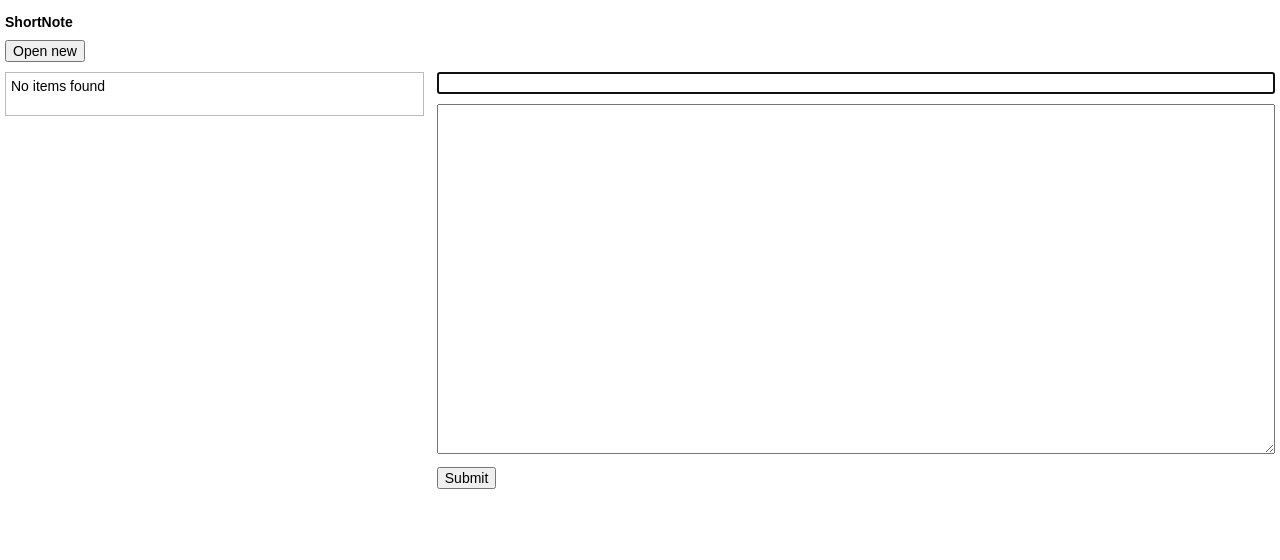
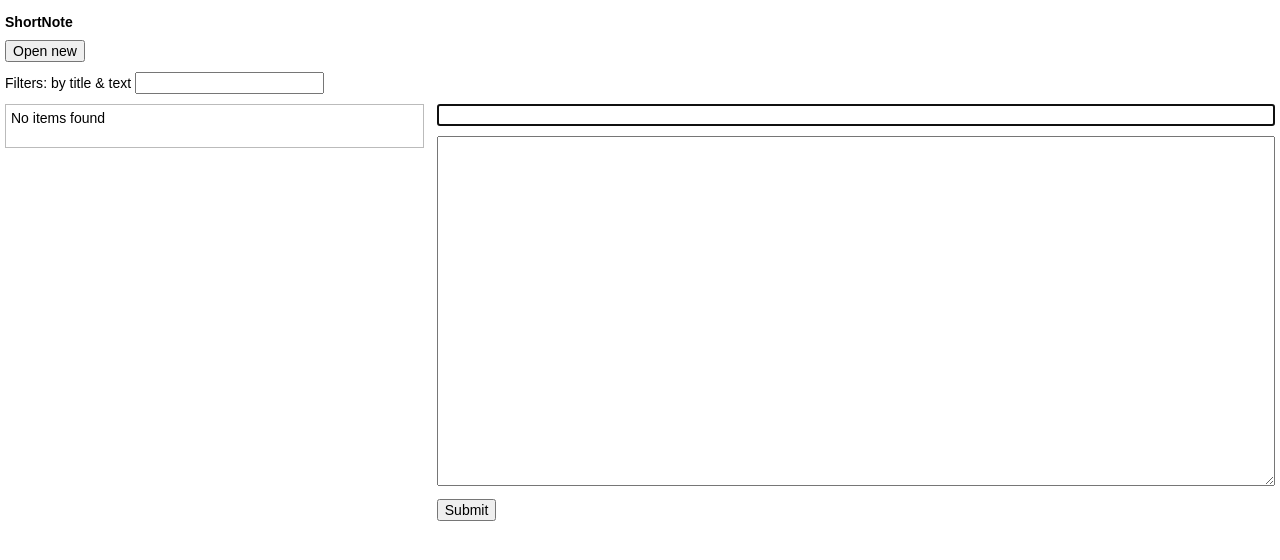
Before and after one commit to elhini/shortnote, a React (Create React App) app: page / in a window 1280 px wide. Shown: the top 560 px of the page. Built offline with nearby package versions, Linux system fonts and the light colour scheme.

Commit message:
filter by title & text, confirm on delete

```diff
--- a/src/App.js
+++ b/src/App.js
@@ -1,6 +1,8 @@
 import React from 'react';
 import './App.css';
 import ls from './utils/LocalStorage';
+import StringUtils from './utils/StringUtils';
+import Filters from './components/Filters/Filters';
 import Form from './components/Form/Form';
 import List from './components/List/List';
 
@@ -14,12 +16,14 @@ export default class App extends React.Component {
     items.unshift(emptyItem);
     items.forEach(i => i.opened = openedItem ? i.id === openedItem.id : !i.id);
     this.state = {
-      items: items
+      items: items,
+      filters: {}
     };
     this.onOpenNew = this.onOpenNew.bind(this);
     this.onSubmit = this.onSubmit.bind(this);
     this.onOpenItem = this.onOpenItem.bind(this);
     this.onDeleteItem = this.onDeleteItem.bind(this);
+    this.onFiltersChange = this.onFiltersChange.bind(this);
   }
 
   findOpenedItem(items = this.state.items){
@@ -97,7 +101,15 @@ export default class App extends React.Component {
     this.setItems(items);
   }
 
+  onFiltersChange(filters){
+    this.setState({filters: filters});
+  }
+
   render(){
+    var items = this.state.items.filter(i => {
+      var text = this.state.filters.text;
+      return text ? (!i.id || StringUtils.isContains(i.text, text) || StringUtils.isContains(i.title, text)) : true;
+    });
     var openedItem = this.findOpenedItem();
     return (
       <div id="App">
@@ -106,8 +118,11 @@ export default class App extends React.Component {
           <button id="openNew" onClick={this.onOpenNew}>Open new</button>
         </div>
         <div id="body">
+          <div id="filtersCont">
+            <Filters filters={this.state.filters} onFiltersChange={this.onFiltersChange}></Filters>
+          </div>
           <div id="listCont">
-            <List items={this.state.items} onOpenItem={this.onOpenItem} onDeleteItem={this.onDeleteItem}></List>
+            <List items={items} onOpenItem={this.onOpenItem} onDeleteItem={this.onDeleteItem}></List>
           </div>
           <div id="formCont">
             <Form item={openedItem} onSubmit={this.onSubmit}></Form>
--- /dev/null
+++ b/src/components/Filters/Filters.css
@@ -0,0 +1,7 @@
+#Filters {
+    margin-bottom: 10px;
+}
+
+#Filters .fieldInline {
+    margin-right: 20px;
+}
--- /dev/null
+++ b/src/components/Filters/Filters.js
@@ -0,0 +1,27 @@
+import React from 'react';
+import './Filters.css';
+
+export default class Filters extends React.Component {
+  constructor(props) {
+    super(props);
+    this.state = props.filters;
+    this.onFiltersChange = this.onFiltersChange.bind(this);
+  }
+
+  onFiltersChange(state) {
+    this.setState(state);
+    this.props.onFiltersChange(state);
+  }
+
+  render(){
+    return (
+      <form id="Filters">
+      <label>Filters</label>:{' '}
+        <span className="fieldInline">
+          <label>by title & text</label>{' '}
+          <input type="text" id="textFilter" value={this.state.text} onInput={(e) => this.onFiltersChange({text: e.target.value})} />
+        </span>
+      </form>
+    );
+  }
+}
--- a/src/components/List/List.js
+++ b/src/components/List/List.js
@@ -17,7 +17,7 @@ export default class List extends React.Component {
       var aside = (<div className="aside">
         <span className="dateOfCreate">{DateUtils.toStr(item.dateOfCreate)}</span>
         <span className="dateOfUpdate">{DateUtils.toStr(item.dateOfUpdate)}</span>
-        <button className="delete" onClick={(e) => this.onDelete(e, item)}>X</button>
+        <button className="delete" onClick={(e) => window.confirm('Delete this item?') && this.onDelete(e, item)}>X</button>
       </div>);
       return (
         <li key={item.id} data-id={item.id} className={opened} onClick={() => this.props.onOpenItem(item)}>
--- /dev/null
+++ b/src/utils/StringUtils.js
@@ -0,0 +1,5 @@
+export default class StringUtils {
+    static isContains(text, string){
+        return text.toLowerCase().indexOf(string.toLowerCase()) >= 0;
+    }
+}
```
